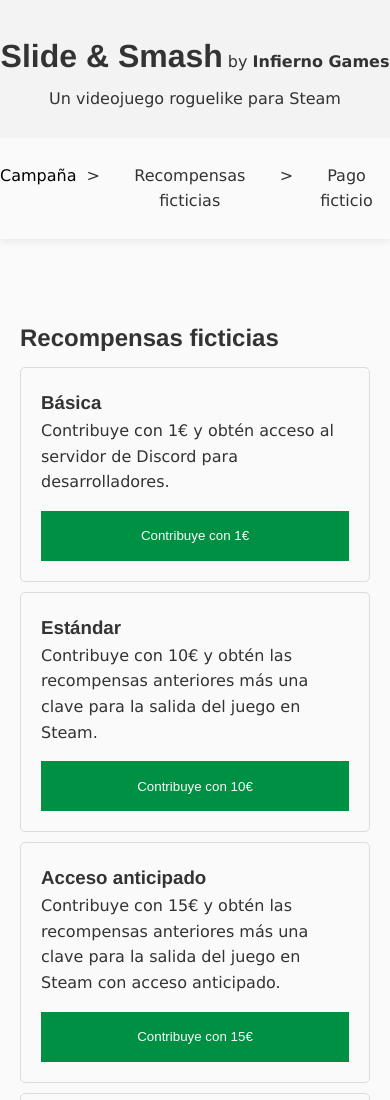
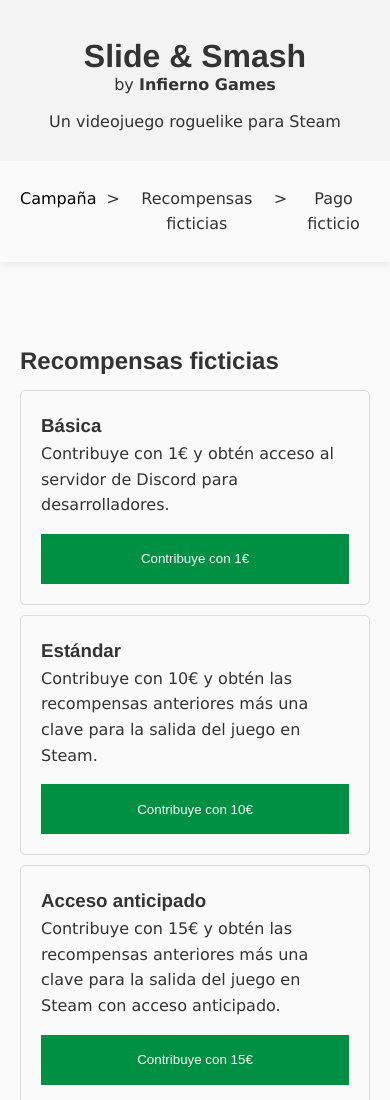
Before and after one commit to DanielCaldes/Micromecenazgo, a plain HTML site: page web/html/fake-rewards.html in a window 390 px wide. Shown: the top 1100 px of the page. Drawn offline with Linux system fonts and the light colour scheme.

Commit message:
Correcion de medidas para dispositivos moviles

```diff
--- a/web/css/layout.css
+++ b/web/css/layout.css
@@ -90,7 +90,6 @@ ul.navigation li a {
     color: black;
 }
 
-/* Estilos del botón de hamburguesa */
 .hamburger {
     display: none;
     background: none;
@@ -114,30 +113,38 @@ ul.navigation li a {
     background-color: var(--white);
 }
 
-/* Estilos para dispositivos móviles */
+/* Estilos para dispositivos verticales */
 @media screen and (max-width: 768px) {
-    /*Para cuando no tiene hamburguesa*/
-    ul.navigation{
-        gap: 10px;
+
+    .title-container{
+        flex-direction: column;
+        align-items: center;
     }
 
-    ul.navigation li {
+    /*Nav sin hamburguesa*/
+    .nav--standard ul.navigation{
+        gap: 10px;
+        margin-left: 20px;
+        margin-right: 20px;
+    }
+
+    .nav--standard ul.navigation li {
         margin-right: 0px;
     }
 
-    /*Para cuando tiene hamburguesa*/
-    nav.has-hamburguer .navigation {
+    /*Nav con hamburguesa*/
+    .nav--hamburger .navigation {
         display: none;
         flex-direction: column;
         background-color: #f1f1f1;
         position: absolute;
-        top: 85px;
+        top: 75px;
         left: 0;
         width: 100%;
         gap: 10px;
     }
 
-    nav.has-hamburguer ul.navigation li {
+    .nav--hamburger ul.navigation li {
         margin: 0px;
         margin-top: 8px;
         margin-bottom: 8px;
--- a/web/html/fake-rewards.html
+++ b/web/html/fake-rewards.html
@@ -29,7 +29,7 @@
     <!-- Sección: Información detallada por secciones del proyecto -->
     <main>
         <!-- Barra de navegación -->
-        <nav aria-label="Navegación principal">
+        <nav aria-label="Navegación principal" class="nav--standard">
             <ul class="navigation">
                 <li><a href="../index.html">Campaña</a></li>
                 <li>></li>
```
Also changed, not shown: web/html/fake-payment.html (+1 -1 lines), web/index.html (+1 -1 lines).
